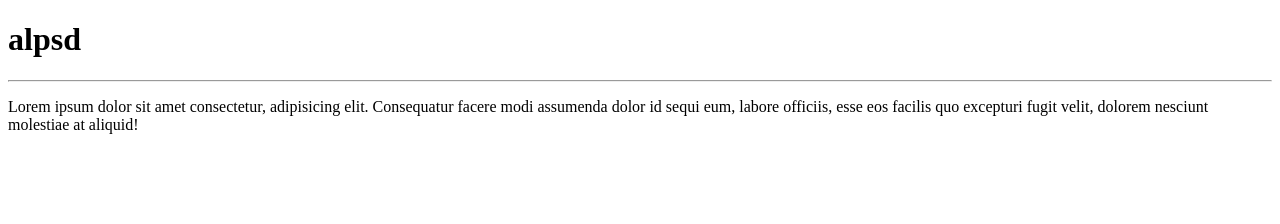
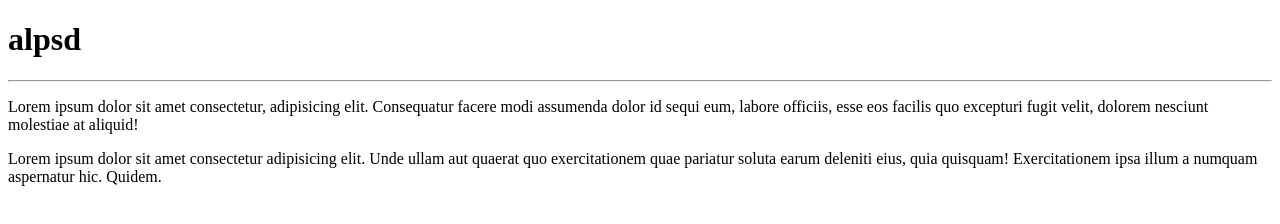
Before and after one commit to GustavoKurozawa/01, a plain HTML site: page website/index.html in a window 1280 px wide. Drawn offline with Linux system fonts and the light colour scheme.

Commit message:
novo paragrafo

```diff
--- a/website/index.html
+++ b/website/index.html
@@ -11,5 +11,6 @@
     <hr>
     <p>Lorem ipsum dolor sit amet consectetur, adipisicing elit. Consequatur facere modi assumenda dolor id sequi eum, labore officiis, esse eos facilis quo excepturi fugit velit, dolorem nesciunt molestiae at aliquid!
     </p>
+    <p>Lorem ipsum dolor sit amet consectetur adipisicing elit. Unde ullam aut quaerat quo exercitationem quae pariatur soluta earum deleniti eius, quia quisquam! Exercitationem ipsa illum a numquam aspernatur hic. Quidem.</p>
 </body>
 </html>
```
